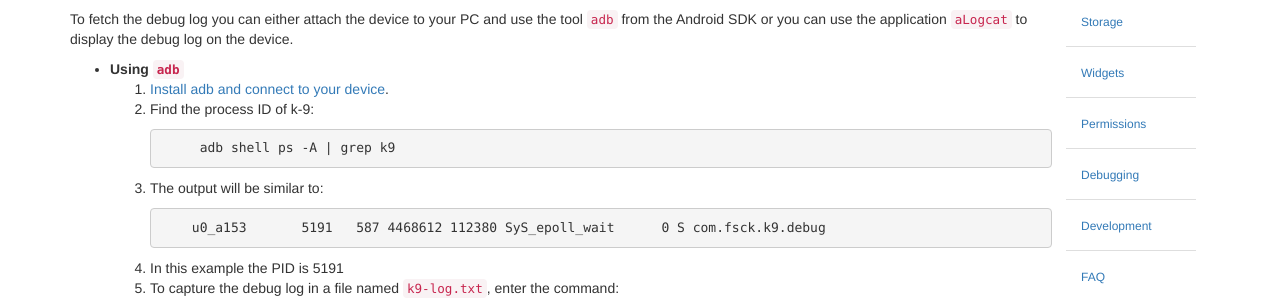
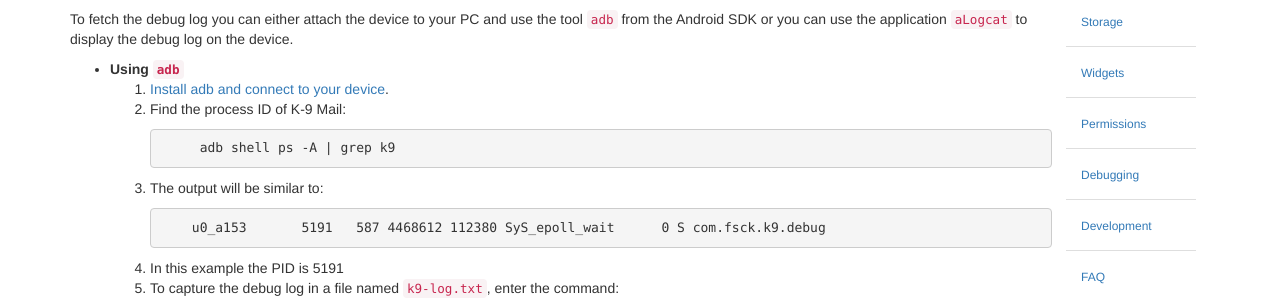
Before and after one commit to k9mail/k9mail.app, a Jekyll site: the page built from documentation/debugging.md, in a window 1280 px wide and 1283 px high. Shown: the part 605-903 px from the top of the window. Built offline with Jekyll 4.4.1, drawn with Linux system fonts in a browser that asks for light colours.

Commit message:
Apply house style.

```diff
--- a/documentation/debugging.md
+++ b/documentation/debugging.md
@@ -34,7 +34,7 @@ To fetch the debug log you can either attach the device to your PC and use the t
 
 * **Using `adb`**
   1. [Install adb and connect to your device](https://github.com/k9mail/k-9/wiki/Installing-adb).
-  2. Find the process ID of k-9:
+  2. Find the process ID of K-9 Mail:
 
               adb shell ps -A | grep k9
   3. The output will be similar to:
```
